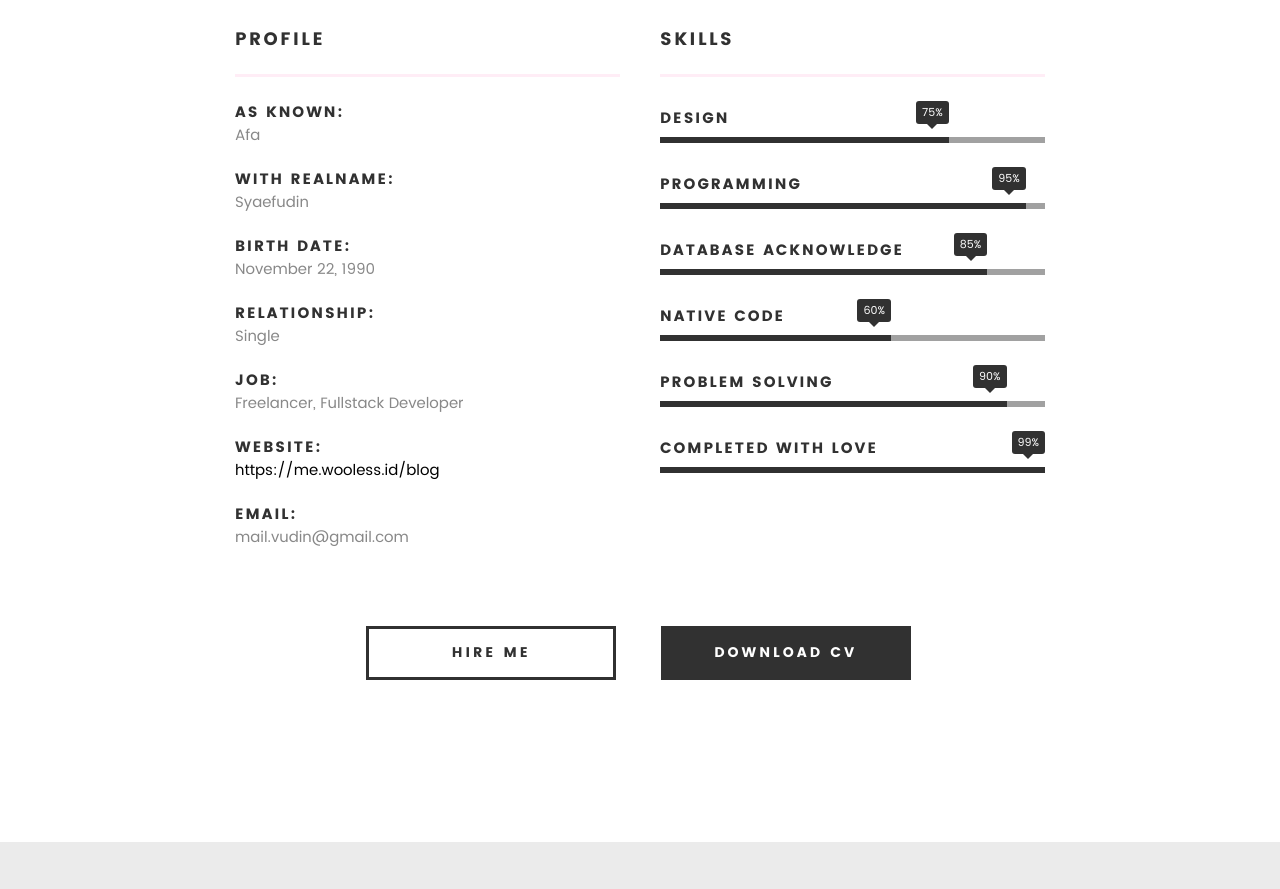
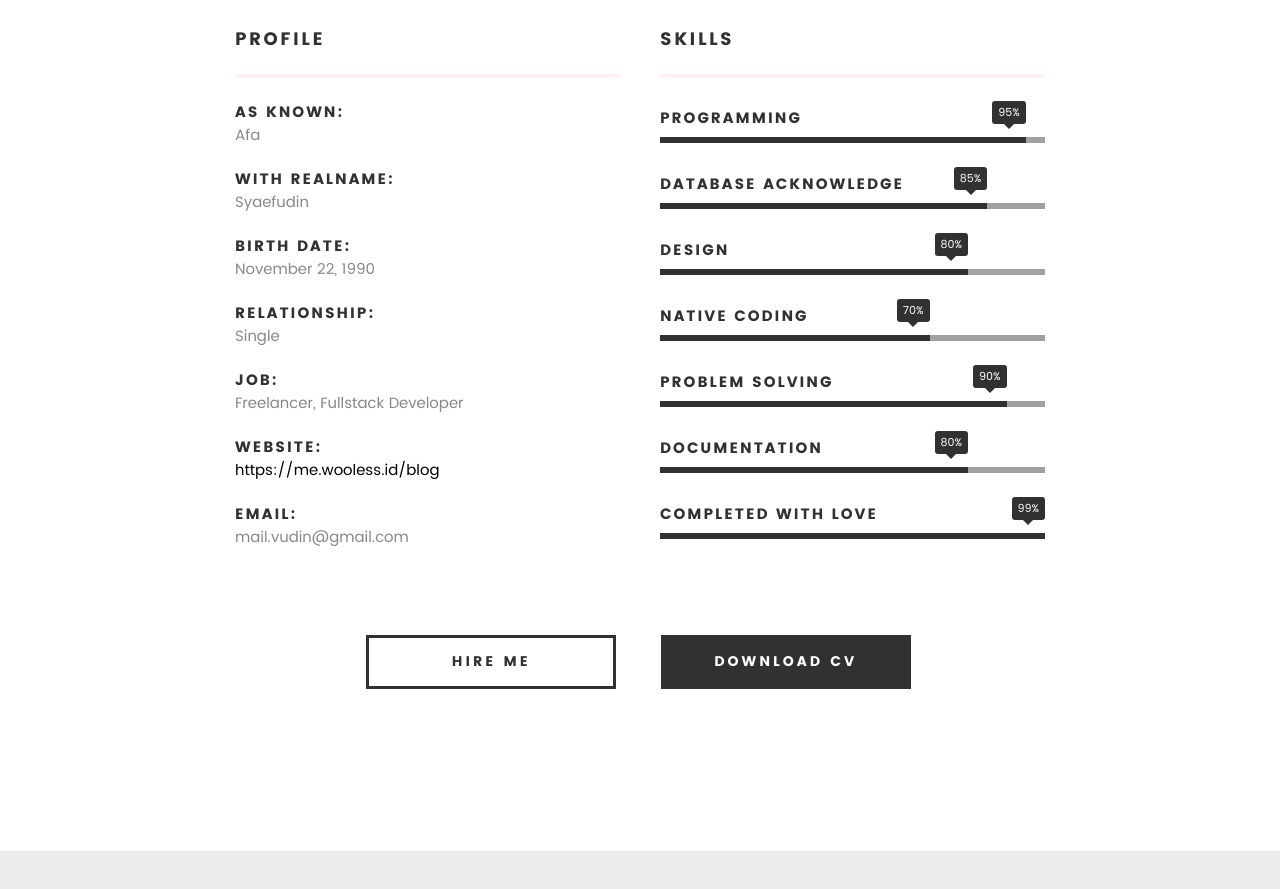
Before and after one commit to rappresent/portfolio, a plain HTML site: page index.html in a window 1280 px wide. Shown: the part 1181-2070 px from the top of the page. Drawn offline with Linux system fonts and the light colour scheme; files whose address does not match are found by name.

Commit message:
improve professional skill

```diff
--- a/index.html
+++ b/index.html
@@ -132,10 +132,6 @@
                 <h3 class="with-underline">Skills</h3>
                 <ul class="skill-bars">
                     <li>
-                        <div class="progress percent75"><span>75%</span></div>
-                        <strong>Design</strong>
-                    </li>
-                    <li>
                         <div class="progress percent95"><span>95%</span></div>
                         <strong>Programming</strong>
                     </li>
@@ -144,12 +140,20 @@
                         <strong>Database Acknowledge</strong>
                     </li>
                     <li>
-                        <div class="progress percent60"><span>60%</span></div>
-                        <strong>Native Code</strong>
+                        <div class="progress percent80"><span>80%</span></div>
+                        <strong>Design</strong>
+                    </li>
+                    <li>
+                        <div class="progress percent70"><span>70%</span></div>
+                        <strong>Native Coding</strong>
                     </li>
                     <li>
                         <div class="progress percent90"><span>90%</span></div>
                         <strong>Problem solving</strong>
+                    </li>
+                    <li>
+                        <div class="progress percent80"><span>80%</span></div>
+                        <strong>Documentation</strong>
                     </li>
                     <li>
                         <div class="progress percent99"><span>99%</span></div>
```
Also changed, not shown: 1 other file.
